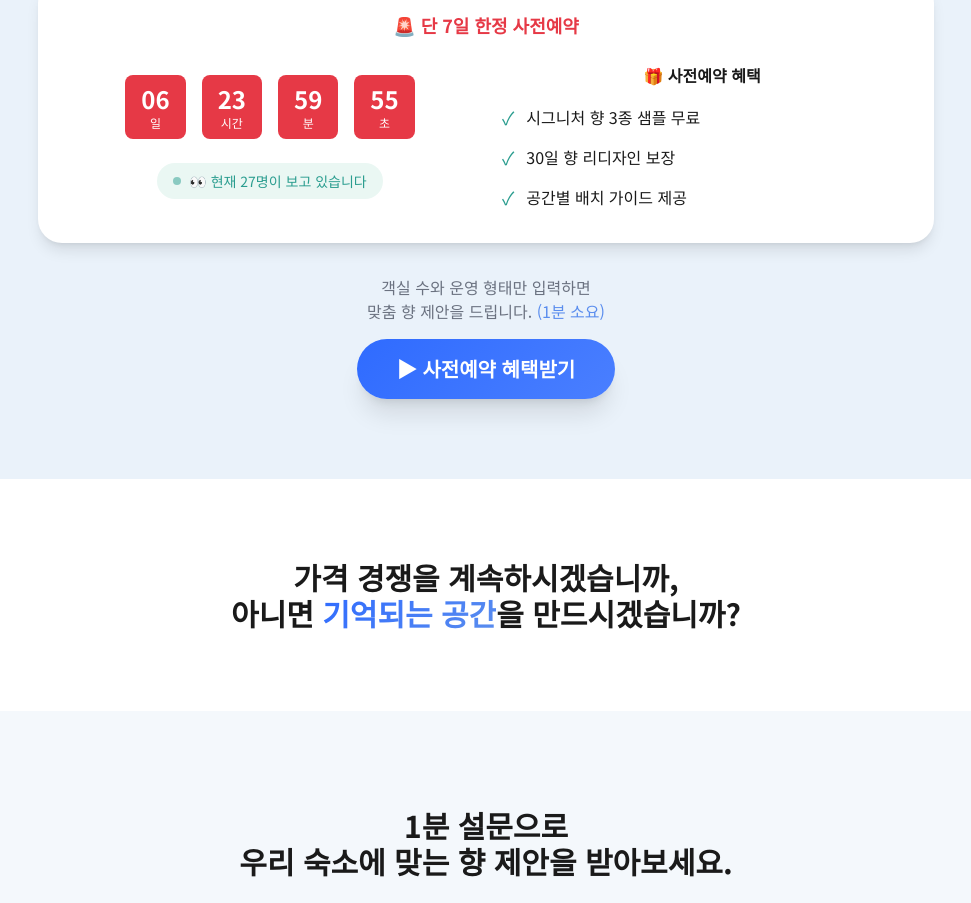
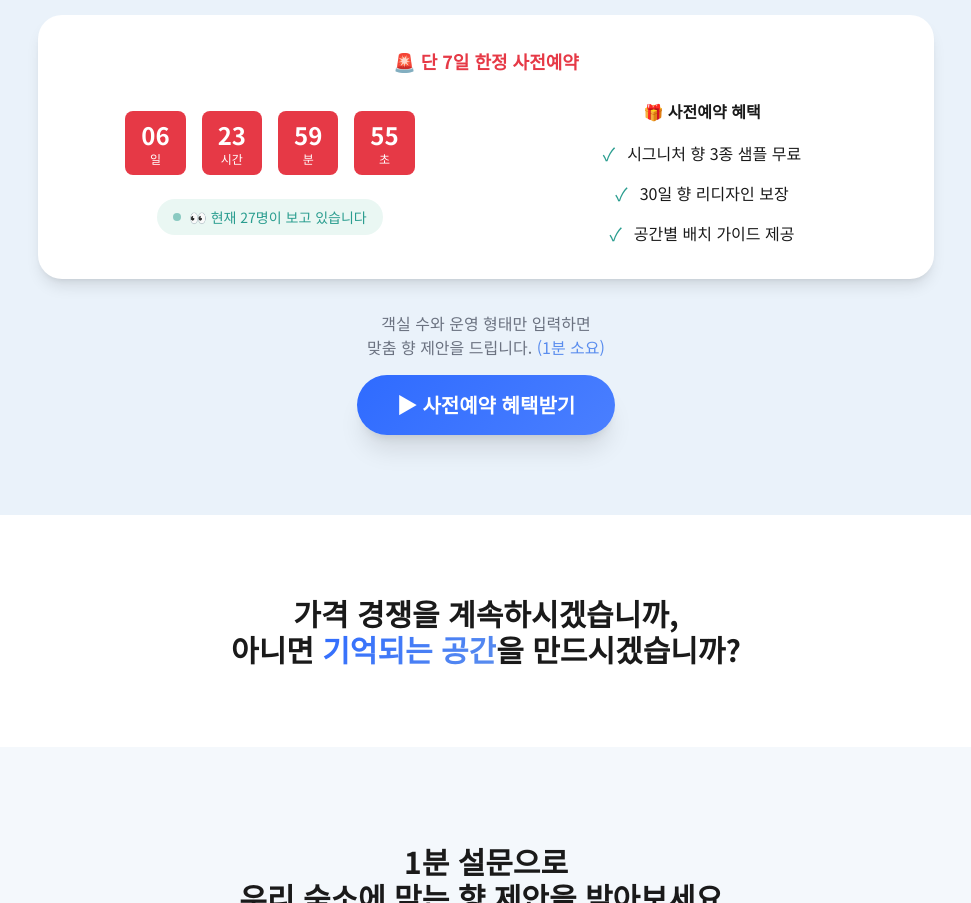
Before and after one commit to ayeg7275-alt/sent, a plain HTML site: page index.html in a window 1280 px wide. Shown: the part 6802-7705 px from the top of the page, without its empty margins (154-1125 px from the left). Drawn offline with nearby package versions, Linux system fonts and the light colour scheme.

Commit message:
Update index.html

```diff
--- a/index.html
+++ b/index.html
@@ -166,7 +166,8 @@
    </section><!-- 3️⃣ 실제 결과 섹션 -->
    <section class="w-full bg-[#F4F8FC] py-16 md:py-20 px-4">
     <div class="max-w-5xl mx-auto">
-     <h2 class="text-2xl md:text-3xl font-bold text-[#1A1A1A] text-center mb-12">💬 꿉꿉한 냄새 숙소 → <span class="gradient-text">게스트 상위 5% 숙소</span></h2><!-- 문제 카드 -->
+     <h2 class="text-2xl md:text-3xl font-bold text-[#1A1A1A] text-center mb-12">💬 꿉꿉한 냄새 숙소<br>
+      → <span class="gradient-text">게스트 상위 5% 숙소</span></h2><!-- 문제 카드 -->
      <div class="grid md:grid-cols-2 gap-10 mb-20 max-w-5xl mx-auto">
       <div class="bg-[#FFF8F2] rounded-3xl p-8 border border-[#F3E8DC] shadow-sm text-center transition hover:shadow-md">
        <div class="flex items-center justify-center gap-3 mb-4">
@@ -422,9 +423,9 @@
        <div class="space-y-4">
         <h3 class="font-bold text-[#1A1A1A] mb-4">🎁 사전예약 혜택</h3>
         <ul class="space-y-3">
-         <li class="flex items-center gap-3"><span class="text-[#2A9D8F] text-lg">✓</span> <span class="text-[#1A1A1A]">시그니처 향 3종 샘플 무료</span></li>
-         <li class="flex items-center gap-3"><span class="text-[#2A9D8F] text-lg">✓</span> <span class="text-[#1A1A1A]">30일 향 리디자인 보장</span></li>
-         <li class="flex items-center gap-3"><span class="text-[#2A9D8F] text-lg">✓</span> <span class="text-[#1A1A1A]">공간별 배치 가이드 제공</span></li>
+         <li class="flex items-center justify-center gap-3"><span class="text-[#2A9D8F] text-lg">✓</span> <span class="text-[#1A1A1A]">시그니처 향 3종 샘플 무료</span></li>
+         <li class="flex items-center justify-center gap-3"><span class="text-[#2A9D8F] text-lg">✓</span> <span class="text-[#1A1A1A]">30일 향 리디자인 보장</span></li>
+         <li class="flex items-center justify-center gap-3"><span class="text-[#2A9D8F] text-lg">✓</span> <span class="text-[#1A1A1A]">공간별 배치 가이드 제공</span></li>
         </ul>
        </div>
       </div>
```
